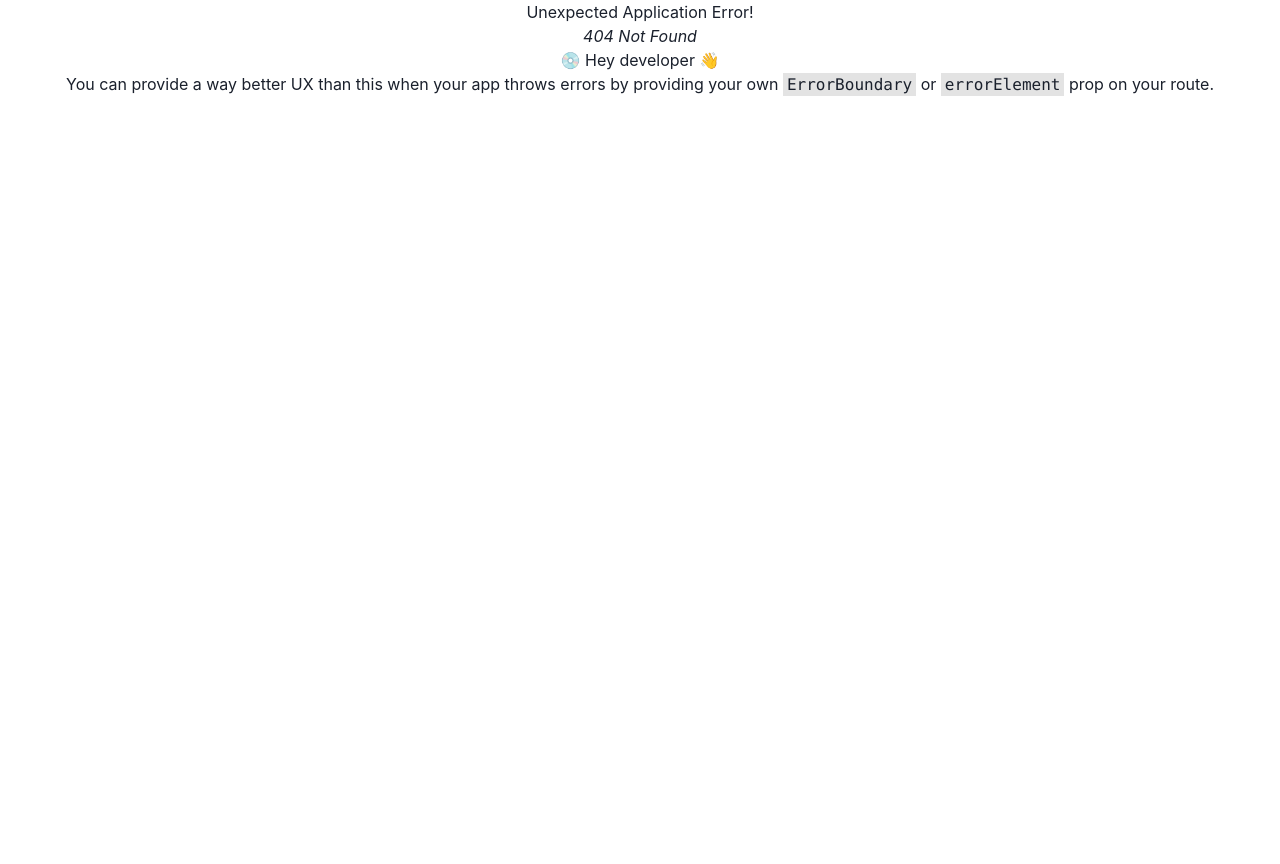
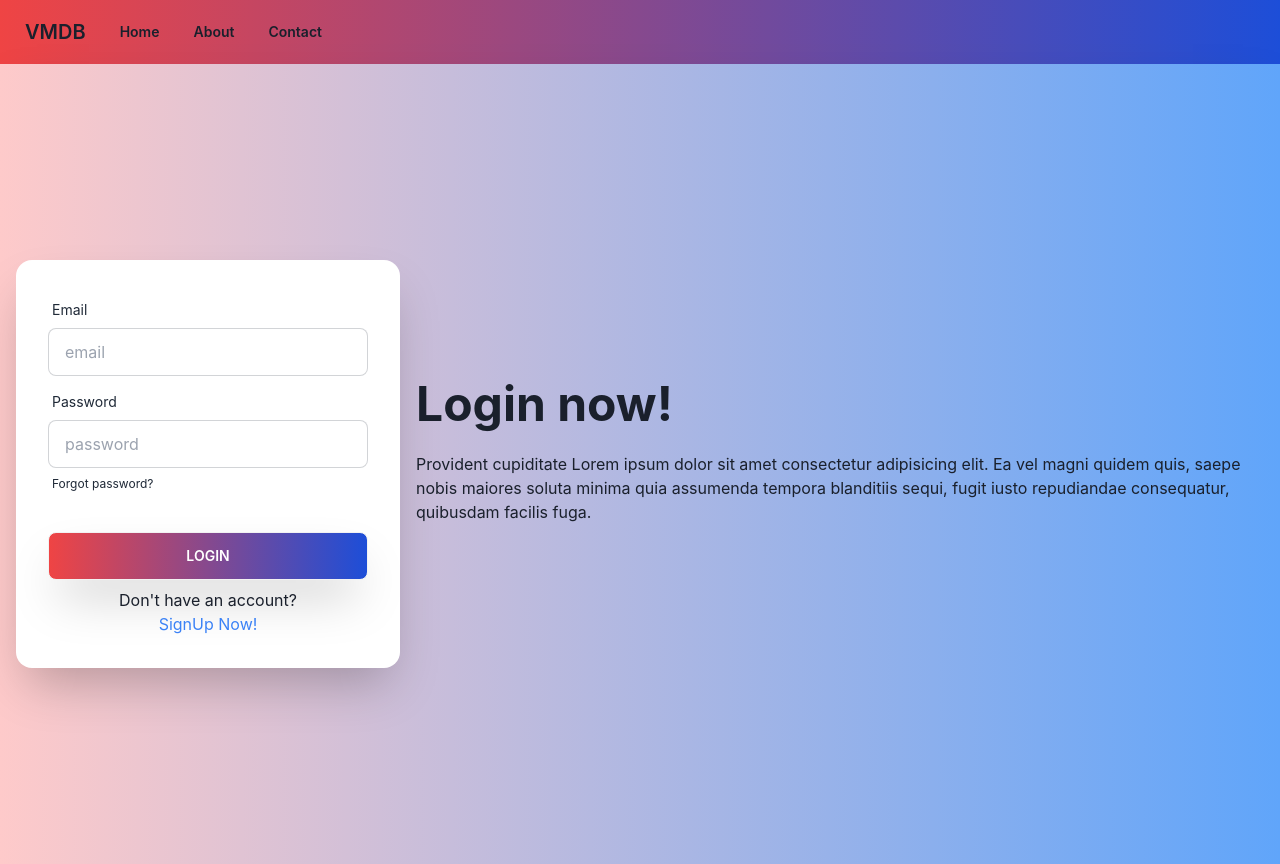
Before and after one commit to ArifinRafi/Virtual_mentor_database-VMDB-, a React (Create React App) app: page /Login in a window 1280 px wide. Before the commit this address had no page. Before the commit the page ends 800 px from the top, so only its background shows below. Built offline with nearby package versions, Linux system fonts and the light colour scheme.

Commit message:
new commit

```diff
--- a/src/App.js
+++ b/src/App.js
@@ -6,8 +6,9 @@ import Signup from './components/Signup';
 
 function App() {
   const router = createBrowserRouter([
-    {path:'/', element: <Login></Login>},
-    {path:'/Signup', element: <Signup></Signup>}
+    {path:'/Login', element: <Login></Login>},
+    {path:'/Signup', element: <Signup></Signup>},
+    {path:'/Navbar', element: <Navbar></Navbar>}
   ])
   return (
     <div className="App">
--- a/src/components/Login.js
+++ b/src/components/Login.js
@@ -1,14 +1,16 @@
 import React from 'react';
 import Signup from './Signup';
+import Navbar from './Navbar';
 
 const Login = () => {
   return (
     <div>
-      <div className="hero min-h-screen bg-slate-300">
+      <Navbar></Navbar>
+      <div className="hero min-h-screen  bg-gradient-to-r  from-red-200 to-blue-400 shadow-2xl">
   <div className="hero-content flex-col lg:flex-row-reverse">
     <div className="text-center lg:text-left">
       <h1 className="text-5xl font-bold">Login now!</h1>
-      <p className="py-6">Provident cupiditate voluptatem et in. Quaerat fugiat ut assumenda excepturi exercitationem quasi. In deleniti eaque aut repudiandae et a id nisi.</p>
+      <p className="py-6">Provident cupiditate Lorem ipsum dolor sit amet consectetur adipisicing elit. Ea vel magni quidem quis, saepe nobis maiores soluta minima quia assumenda tempora blanditiis sequi, fugit iusto repudiandae consequatur, quibusdam facilis fuga. </p>
     </div>
     <div className="card flex-shrink-0 w-full max-w-sm shadow-2xl bg-base-100">
       <div className="card-body">
@@ -28,15 +30,15 @@ const Login = () => {
           </label>
         </div>
         <div className="form-control mt-6">
-          <button className="btn btn-primary">Login</button>
+          <button className="btn text-white bg-gradient-to-r  from-red-500 to-blue-700 shadow-2xl">Login</button>
         </div>
         <div><p>Don't have an account?
           {/* You can open the modal using ID.showModal() method */}
-<div className="text-blue-400" onClick={()=>window.my_modal_3.showModal()}> <button class="text-blue-500 background-transparent" type="button">
-  Login Now!</button> </div>
-<dialog id="my_modal_3" className="modal">
+<div className="text-blue-400" onClick={()=>window.signup_modal.showModal()}> <button class="text-blue-500 background-transparent" type="button">
+  SignUp Now!</button> </div>
+<dialog id="signup_modal" className="modal">
   <form method="dialog" className="modal-box">
-    <button className="btn btn-sm btn-circle btn-ghost absolute right-2 top-2">✕</button>
+    <button className="btn btn-sm btn-circle btn-ghost  absolute right-2 top-2">✕</button>
     <Signup></Signup>
   </form>
 </dialog>
--- /dev/null
+++ b/src/components/Main.js
@@ -0,0 +1,14 @@
+import React from 'react';
+import {Outlet} from 'react-router-dom'
+import Navbar from './Navbar';
+
+const Main = () => {
+    return (
+        <div>
+            <Navbar></Navbar>
+            <Outlet></Outlet>
+        </div>
+    );
+};
+
+export default Main;
--- a/src/components/Navbar.js
+++ b/src/components/Navbar.js
@@ -1,11 +1,14 @@
 import React from 'react';
-import { Link } from 'react-router-dom';
+import {Link} from 'react-router-dom'
 
 const Navbar = () => {
     return (
         <div>
-            <div className="navbar bg-yellow-400">
-  <a className="btn btn-ghost normal-case text-xl">daisyUI</a>
+            <div className="navbar bg-gradient-to-r  from-red-500 to-blue-700 shadow-2xl ">
+  <Link to='/' className="btn btn-ghost normal-case text-xl">VMDB</Link>
+  <Link to='/Home' className="btn btn-ghost normal-case">Home</Link>
+  <Link to='/Login' className="btn btn-ghost normal-case">About</Link>
+  <Link to='/Navbar' className="btn btn-ghost normal-case">Contact</Link>
 </div>
         </div>
     );
--- a/src/components/Signup.js
+++ b/src/components/Signup.js
@@ -1,8 +1,10 @@
 import React from 'react';
+import Navbar from './Navbar';
 
 const Signup = () => {
     return (
         <div>
+
            <div className="form-control">
           <label className="label">
             <span className="label-text">First Name</span>
@@ -28,7 +30,7 @@ const Signup = () => {
           </label>
           <input type="password" placeholder="Password" className="input input-bordered" />
         </div>
-        <button className='btn btn-primary mt-5'>Sign Up</button>
+        <button className='btn text-white bg-gradient-to-r  from-red-500 to-blue-700 shadow-2xl mt-5'>Sign Up</button>
 
         </div>
     );
```
Also changed, not shown: src/components/Login.css (added).
